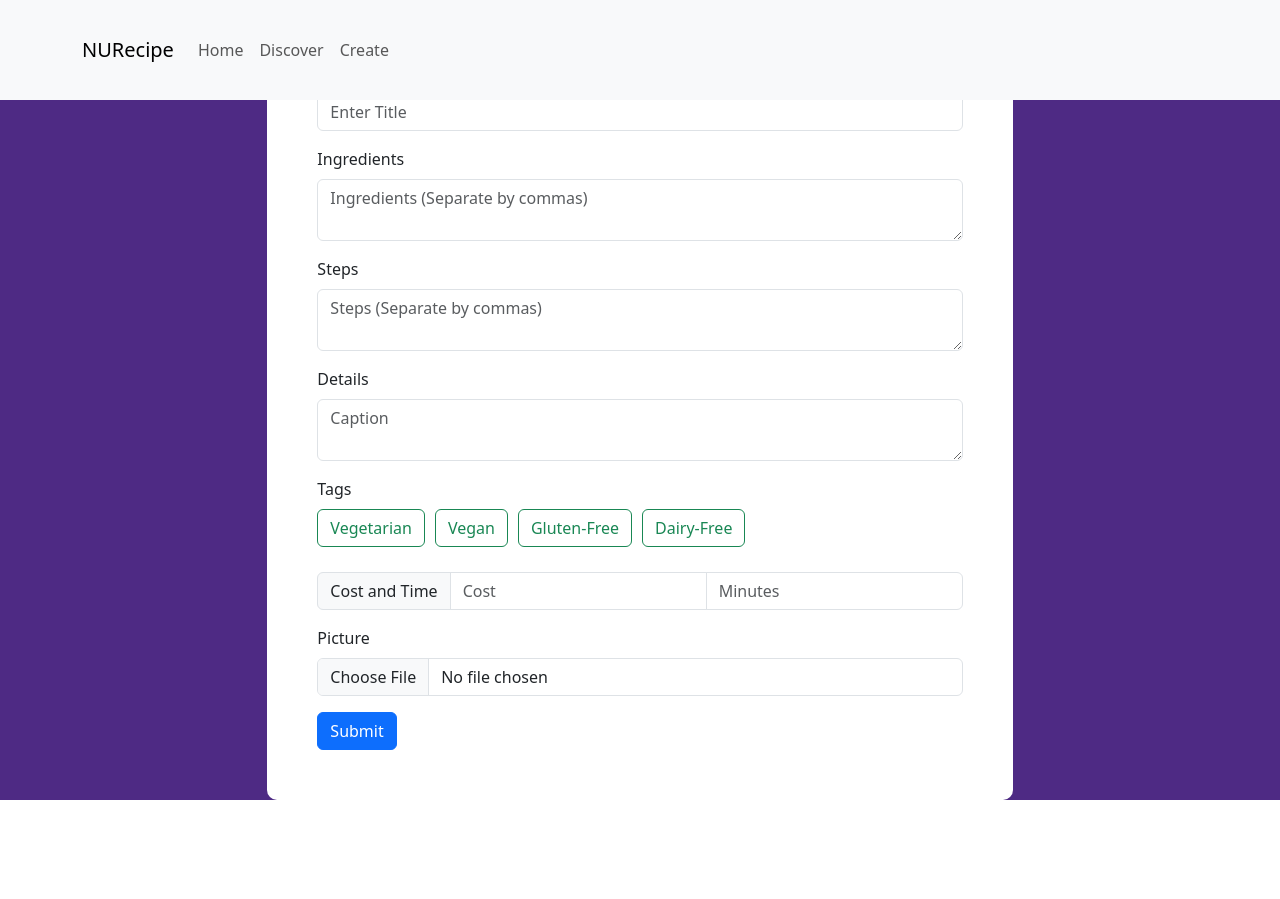
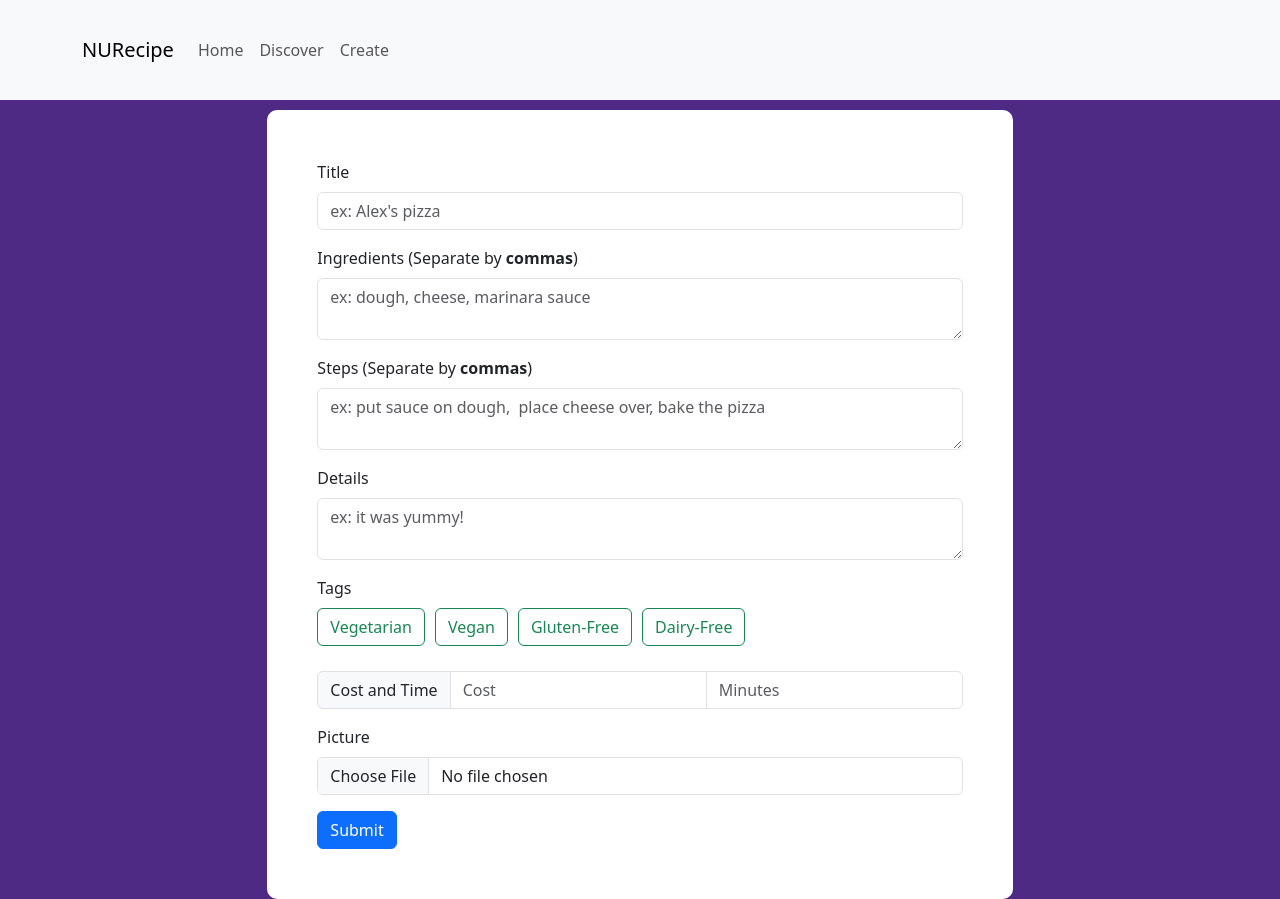
Before and after one commit to cs394-s23/NURecipes, a React (Vite) app: page /create in a window 1280 px wide. Before the commit the page ends 800 px from the top, so only its background shows below. Built offline with nearby package versions, Linux system fonts and the light colour scheme; no server answers; the database is empty.

Commit message:
eric apr 18 v2

```diff
--- a/src/components/Create.css
+++ b/src/components/Create.css
@@ -1,6 +1,7 @@
 .create-form {
     background-color: white;
     border-radius: 10px;
+    margin-top: 100px;
     padding: 50px;
     min-width: 50vw;
 }
--- a/src/components/Create.jsx
+++ b/src/components/Create.jsx
@@ -96,36 +96,35 @@ const Create = ({ data }) => {
 
           pushDb(test, "Recipes/");
 
-          navigate(`/#`)
+          navigate(`/#`);
         });
       }
     );
-
-
   };
 
   //need title, picture, ingredients, steps, cost, time
   return (
+    <div>
       <Form className="create-form" onSubmit={onFormSubmit}>
         <Form.Group className="mb-3" controlId="formTitle">
           <Form.Label>Title</Form.Label>
-        <Form.Control placeholder="Enter Title" name="title" />
+          <Form.Control placeholder="ex: Alex's pizza" name="title" />
         </Form.Group>
 
         <Form.Group className="mb-3" controlId="formIngredients">
-        <Form.Label>Ingredients</Form.Label>
+          <Form.Label>Ingredients (Separate by <strong>commas</strong>)</Form.Label>
           <Form.Control
             as="textarea"
-          placeholder="Ingredients (Separate by commas)"
+            placeholder="ex: dough, cheese, marinara sauce"
             rows={2}
             name="ingredients"
           />
         </Form.Group>
         <Form.Group className="mb-3" controlId="formSteps">
-        <Form.Label>Steps</Form.Label>
+          <Form.Label>Steps (Separate by <strong>commas</strong>)</Form.Label>
           <Form.Control
             as="textarea"
-          placeholder="Steps (Separate by commas)"
+            placeholder="ex: put sauce on dough,  place cheese over, bake the pizza"
             rows={2}
             name="steps"
           />
@@ -134,7 +133,7 @@ const Create = ({ data }) => {
           <Form.Label>Details</Form.Label>
           <Form.Control
             as="textarea"
-          placeholder="Caption"
+            placeholder="ex: it was yummy!"
             rows={2}
             name="caption"
           />
@@ -205,6 +204,7 @@ const Create = ({ data }) => {
         </Button>
         {/* <p>{percent} % done</p> */}
       </Form>
+    </div>
   );
 };
 
--- a/src/components/LeaderboardCard.css
+++ b/src/components/LeaderboardCard.css
@@ -1,8 +1,8 @@
 .card-leaderboard {
     display: flex;
     margin-bottom: 50px;
-    width: 20vw;
-    height: 38vh;
+    min-width: 15vw;
+    min-height: 38vh;
     margin-right: 50px;
     padding: 10px;
     /* align-items: start; */
```
Lines whose indentation alone changed are shown as unchanged.
